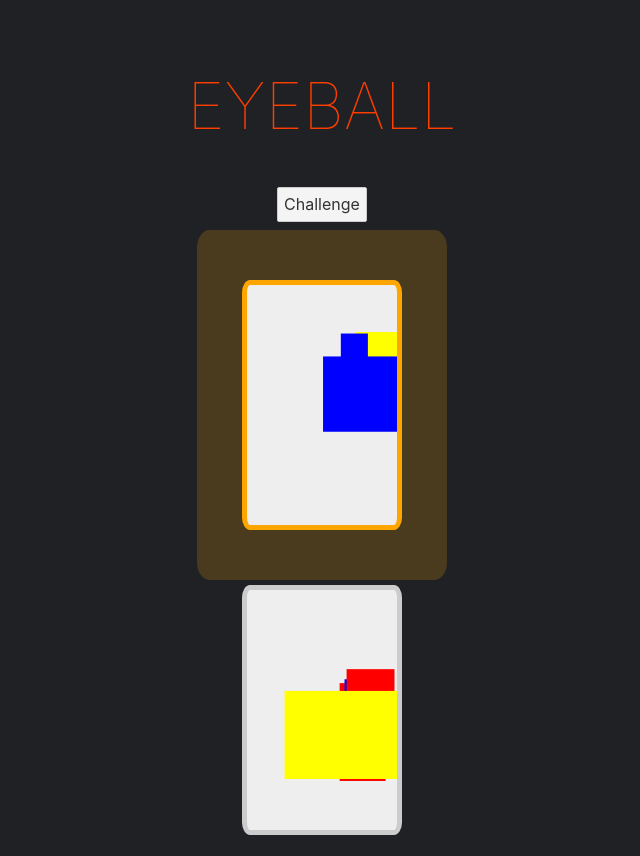
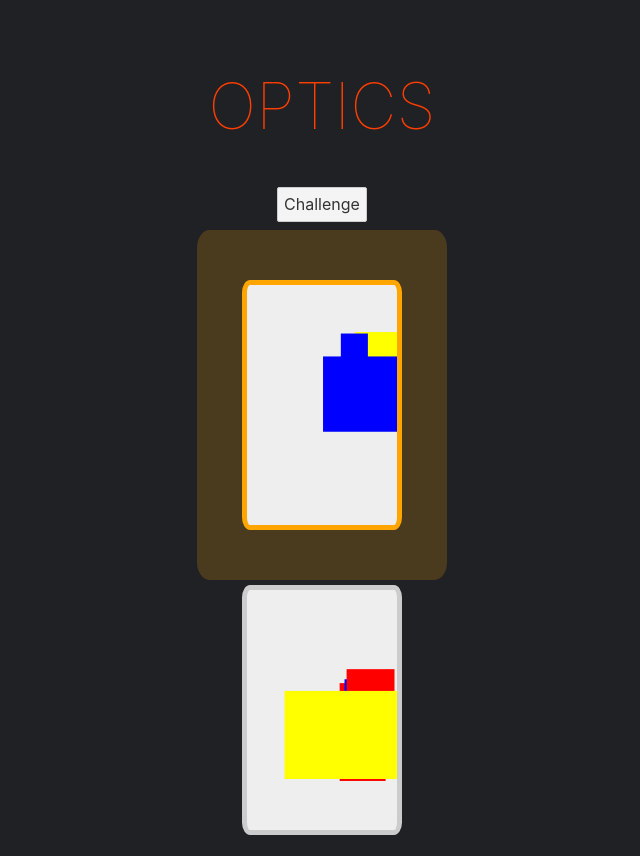
Before and after one commit to IHTFY/Illusion, a Svelte app: page / in a window 1280 px wide. Shown: the whole page, without its empty margins (318-958 px from the left). Built offline with nearby package versions, Linux system fonts and the light colour scheme.

Commit message:
update name to optics

```diff
--- a/public/index.html
+++ b/public/index.html
@@ -4,10 +4,13 @@
     <meta charset="utf-8" />
     <meta name="viewport" content="width=device-width,initial-scale=1" />
 
-    <title>Eyeball</title>
+    <title>Optics</title>
 
     <link rel="manifest" href="/manifest.json" />
-    <meta name="description" content="A Web Version of the Illusion Card Game" />
+    <meta
+      name="description"
+      content="A Web Version of the Illusion Card Game"
+    />
     <meta name="theme-color" content="#2F3BA2" />
 
     <meta name="apple-mobile-web-app-capable" content="yes" />
--- a/public/offline.html
+++ b/public/offline.html
@@ -8,7 +8,7 @@
     <title>Svelte PWA</title>
 
     <link rel="manifest" href="/manifest.json">
-    <meta name="description" content="Svelte PWA starter template">
+    <meta name="description" content="Optics">
     <meta name="theme-color" content="#2F3BA2" />
   </head>
 
--- a/src/App.svelte
+++ b/src/App.svelte
@@ -28,7 +28,7 @@
 </script>
 
 <main>
-  <h1>Eyeball</h1>
+  <h1>Optics</h1>
   <button id="challenge" on:click={handleChallenge}>Challenge</button>
   <CardDeck />
   <CardTable />
```
